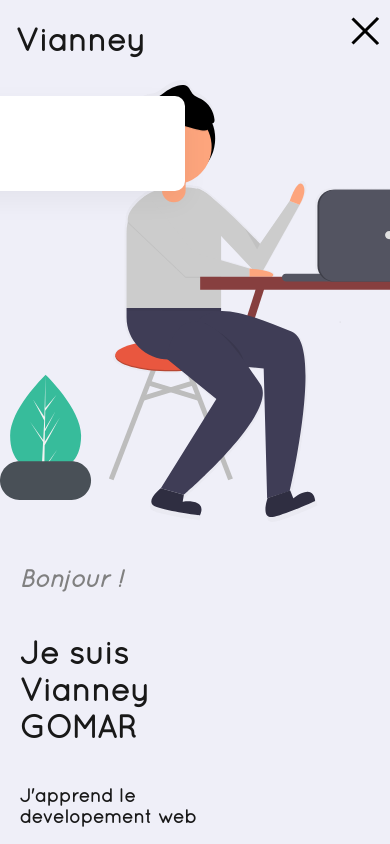
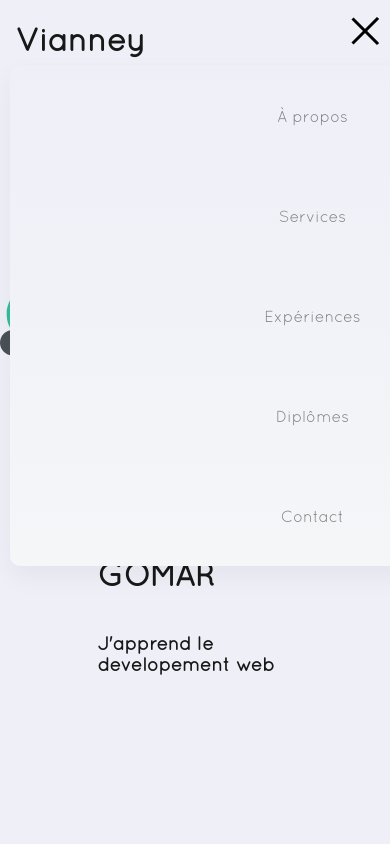
Before and after one commit to Vianndev/vianndev.github.io, a website: page index.html in a window 390 px wide. Both pictures are taken after a click on the element 365 px from the left and 31 px from the top of the page. Shown: the top 844 px of the page. Drawn offline with nearby package versions, Linux system fonts and the light colour scheme; files whose address does not match are found by name.

Commit message:
Hamburger menu

```diff
--- a/app.js
+++ b/app.js
@@ -0,0 +1,11 @@
+const hamburger = document.querySelector(".hamburger");
+const navmenu = document.querySelector(".navmenu");
+
+hamburger.addEventListener("click", () => {
+    hamburger.classList.toggle("active");
+    navmenu.classList.toggle("active");
+})
+document.querySelectorAll(".nav-link").forEach(n => n.addEventListener("click", () => {
+    hamburger.classList.remove("active");
+    navmenu.classList.remove("active")
+}) )
--- a/index.html
+++ b/index.html
@@ -29,7 +29,7 @@
           </li>
         </ul>
         <div class="hamburger">
-          <button class="menu" onclick="this.classList.toggle('opened');this.setAttribute('aria-expanded', this.classList.contains('opened'))" aria-label="Main Menu"><svg width="50" height="50" viewbox="0 0 100 100">
+          <button class="menu-button" onclick="this.classList.toggle('opened');this.setAttribute('aria-expanded', this.classList.contains('opened'))" aria-label="Main Menu"><svg width="50" height="50" viewbox="0 0 100 100">
           <path class="line line1" d="M 20,29.000046 H 80.000231 C 80.000231,29.000046 94.498839,28.817352 94.532987,66.711331 94.543142,77.980673 90.966081,81.670246 85.259173,81.668997 79.552261,81.667751 75.000211,74.999942 75.000211,74.999942 L 25.000021,25.000058"></path>
           <path class="line line2" d="M 20,50 H 80"></path>
           <path class="line line3" d="M 20,70.999954 H 80.000231 C 80.000231,70.999954 94.498839,71.182648 94.532987,33.288669 94.543142,22.019327 90.966081,18.329754 85.259173,18.331003 79.552261,18.332249 75.000211,25.000058 75.000211,25.000058 L 25.000021,74.999942"></path></svg></button>
--- a/style.css
+++ b/style.css
@@ -170,7 +170,7 @@ header {
   flex-direction: row;
   min-width: 525px;
   justify-content: space-evenly;
-min-height: fit-content;
+
 
 
 }
@@ -361,6 +361,7 @@ nav > ul {
   height: 3px;
   margin: 5px auto;
   background-color: #181818;
+
 }
 
 @font-face {
@@ -379,7 +380,7 @@ nav > ul {
 html {
   scroll-behavior: smooth;
 }
-.menu {
+.menu-button {
   background-color: transparent;
   border: none;
   cursor: pointer;
@@ -405,17 +406,17 @@ html {
   stroke-dasharray: 60 207;
   stroke-width: 6;
 }
-.opened .line1 {
+.active .line1 {
   stroke-dasharray: 90 207;
   stroke-dashoffset: -134;
   stroke-width: 6;
 }
-.opened .line2 {
+.active .line2 {
   stroke-dasharray: 1 60;
   stroke-dashoffset: -30;
   stroke-width: 6;
 }
-.opened .line3 {
+.active .line3 {
   stroke-dasharray: 90 207;
   stroke-dashoffset: -134;
   stroke-width: 6;
@@ -444,18 +445,35 @@ html {
   .navmenu {
     position: fixed;
     left: -100%;
-    top: 5rem;
+    top: 50px;
     flex-direction: column;
-    background-color: #fff;
+    background-color: rgb(239, 239, 248);
+    background: -webkit-linear-gradient(bottom ,#f4f6f8, #efeff8);
     width: 100%;
     border-radius: 10px;
     text-align: center;
     transition: 0.3s;
     box-shadow: 0 10px 27px rgba(0, 0, 0, 0.05);
+
+  }
+  .nav-item{
+    height: 100px;
+    text-align: center;
+
+  }
+  .nav-link{
+   margin: auto;
+   display: inline-block;
+   padding-top: 40.5px;
+  }
+  #pcguy{
+    width: 90%;
+    margin: auto;
   }
 .one{
   flex-direction: column;
   max-width: 100%;
+  width: 100%;
 align-content: space-evenly;
 margin: auto;
 }
@@ -472,18 +490,35 @@ margin: auto;
   flex-shrink: 1;
   min-width:420px;
 }
+.navbar{
+  overflow-x: hidden;
+}
 .cool {
   max-width: 100%;
   height: 50%;
   min-width: 90%;
 }
-  .nav-menu.active {
+  .navmenu.active {
+    position: absolute;
     left: 0;
+    right: 0;
+    width: 100%;
+    box-shadow: 0;
+    -webkit-transform: translate3d(0,0,0);
+transform: translate3d(0,0,0);
+top: 50px;
   }
 
   .hamburger {
     display: block;
     cursor: pointer;
     margin-top: 6px;
+    top: 50px;
   }
+.presentation{
+  margin: auto;
+  margin-top: 5%;
 }
+
+
+}
```
